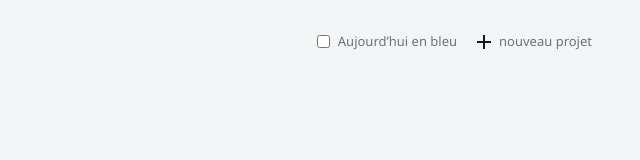
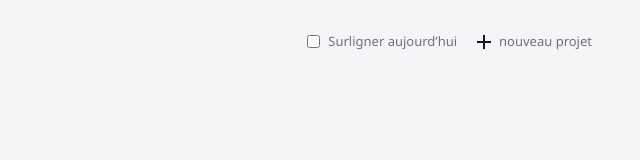
Before and after one commit to thebaultyoann/small_todo_app, a plain HTML site: page static/index.html in a window 1280 px wide. Shown: the full height of the page, 640-1280 px from the left. Drawn offline with Linux system fonts and the light colour scheme; no server answers.

Commit message:
Change label text for highlighting today
Small update for label

```diff
--- a/static/index.html
+++ b/static/index.html
@@ -12,7 +12,7 @@
     <div class="top-actions">
       <label class="switch" title="Écrit en bleu, sur tous les onglets, les tâches à faire aujourd’hui">
         <input type="checkbox" id="hl-today">
-        <span>Aujourd’hui en bleu</span>
+        <span>Surligner aujourd’hui</span>
       </label>
       <div id="new-project-slot"></div>
     </div>
```
